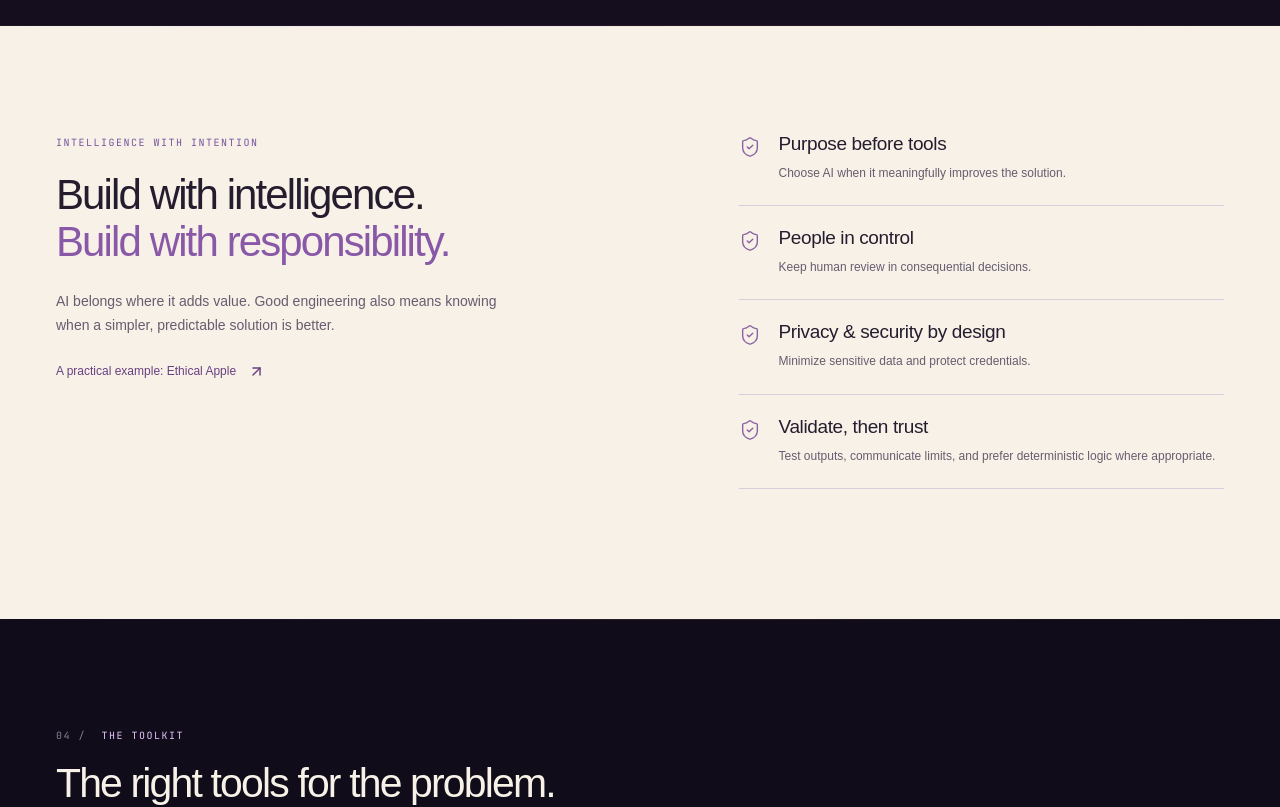
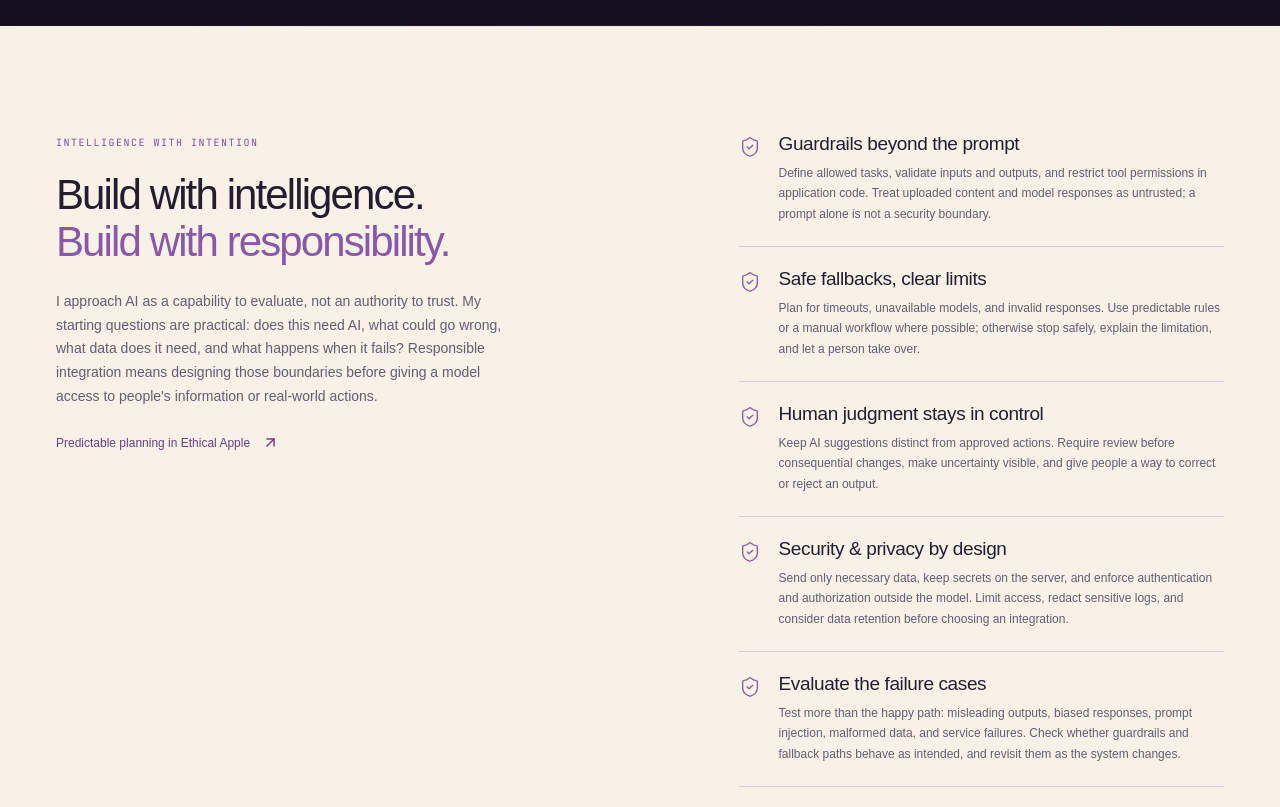
Before and after one commit to kendrahartnett/kendra-hartnett-portfolio, a Next.js app: page / in a window 1280 px wide. Shown: the part 5400-6207 px from the top of the page. Built offline with nearby package versions, Linux system fonts and the light colour scheme; no server answers.

Commit message:
Update Site source

```diff
--- a/src/app/globals.css
+++ b/src/app/globals.css
@@ -1943,6 +1943,6 @@ em {
     justify-self: center;
     align-self: start;
     margin-left: 0;
-    margin-top: clamp(8px, 1vw, 20px);
-  }
-}
+    margin-top: calc(clamp(8px, 1vw, 20px) + clamp(20px, 2.7vw, 32px));
+  }
+}
--- a/src/components/sections.tsx
+++ b/src/components/sections.tsx
@@ -255,30 +255,37 @@ export function ResponsibleAI() {
             <em>Build with responsibility.</em>
           </h2>
           <p>
-            AI belongs where it adds value. Good engineering also means knowing
-            when a simpler, predictable solution is better.
+            I approach AI as a capability to evaluate, not an authority to trust.
+            My starting questions are practical: does this need AI, what could
+            go wrong, what data does it need, and what happens when it fails?
+            Responsible integration means designing those boundaries before
+            giving a model access to people's information or real-world actions.
           </p>
           <Link className="text-link" href="/projects/ethical-apple">
-            A practical example: Ethical Apple <ArrowUpRight size={17} />
+            Predictable planning in Ethical Apple <ArrowUpRight size={17} />
           </Link>
         </div>
         <div className="principles">
           {[
             [
-              "Purpose before tools",
-              "Choose AI when it meaningfully improves the solution.",
+              "Guardrails beyond the prompt",
+              "Define allowed tasks, validate inputs and outputs, and restrict tool permissions in application code. Treat uploaded content and model responses as untrusted; a prompt alone is not a security boundary.",
             ],
             [
-              "People in control",
-              "Keep human review in consequential decisions.",
+              "Safe fallbacks, clear limits",
+              "Plan for timeouts, unavailable models, and invalid responses. Use predictable rules or a manual workflow where possible; otherwise stop safely, explain the limitation, and let a person take over.",
             ],
             [
-              "Privacy & security by design",
-              "Minimize sensitive data and protect credentials.",
+              "Human judgment stays in control",
+              "Keep AI suggestions distinct from approved actions. Require review before consequential changes, make uncertainty visible, and give people a way to correct or reject an output.",
             ],
             [
-              "Validate, then trust",
-              "Test outputs, communicate limits, and prefer deterministic logic where appropriate.",
+              "Security & privacy by design",
+              "Send only necessary data, keep secrets on the server, and enforce authentication and authorization outside the model. Limit access, redact sensitive logs, and consider data retention before choosing an integration.",
+            ],
+            [
+              "Evaluate the failure cases",
+              "Test more than the happy path: misleading outputs, biased responses, prompt injection, malformed data, and service failures. Check whether guardrails and fallback paths behave as intended, and revisit them as the system changes.",
             ],
           ].map(([t, d]) => (
             <div key={t}>
```
